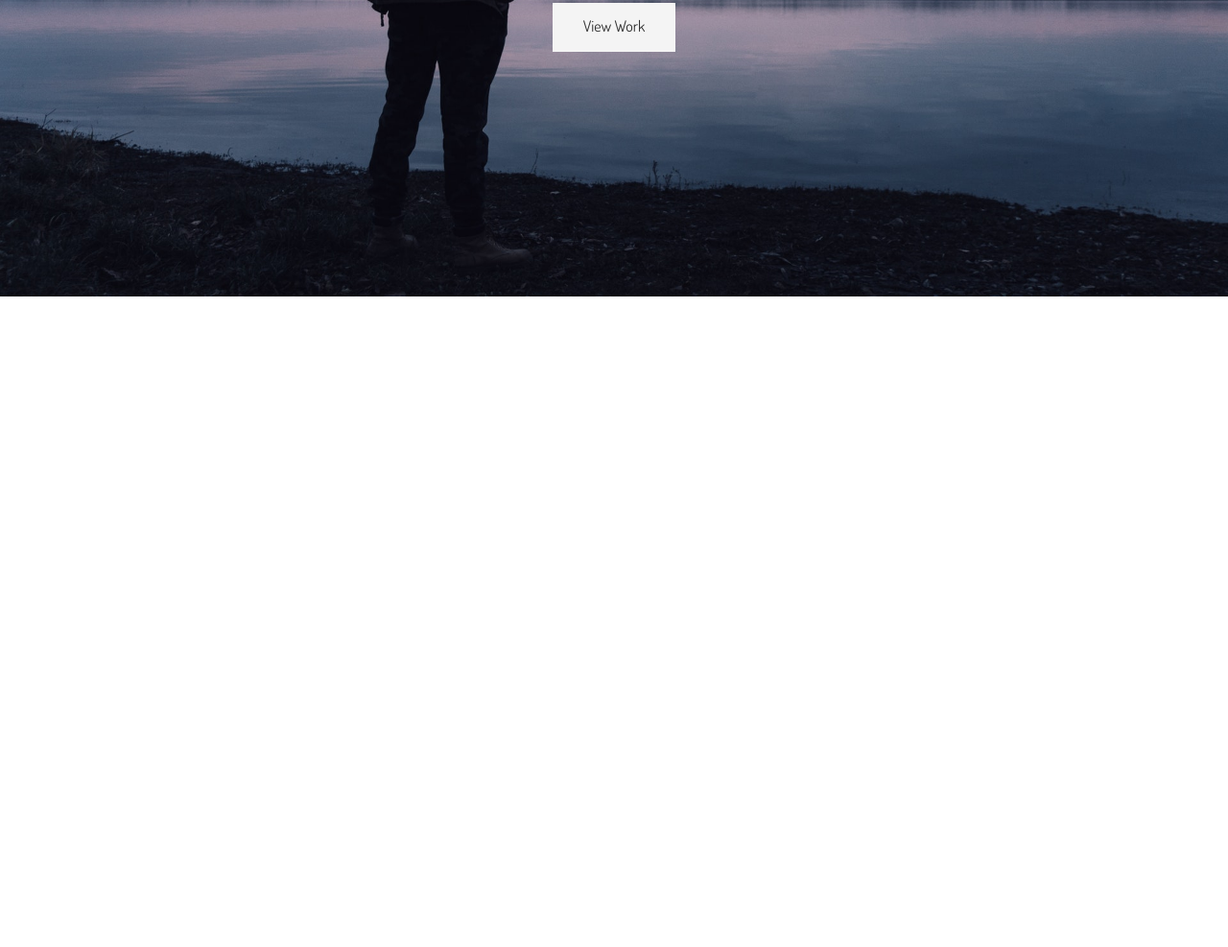
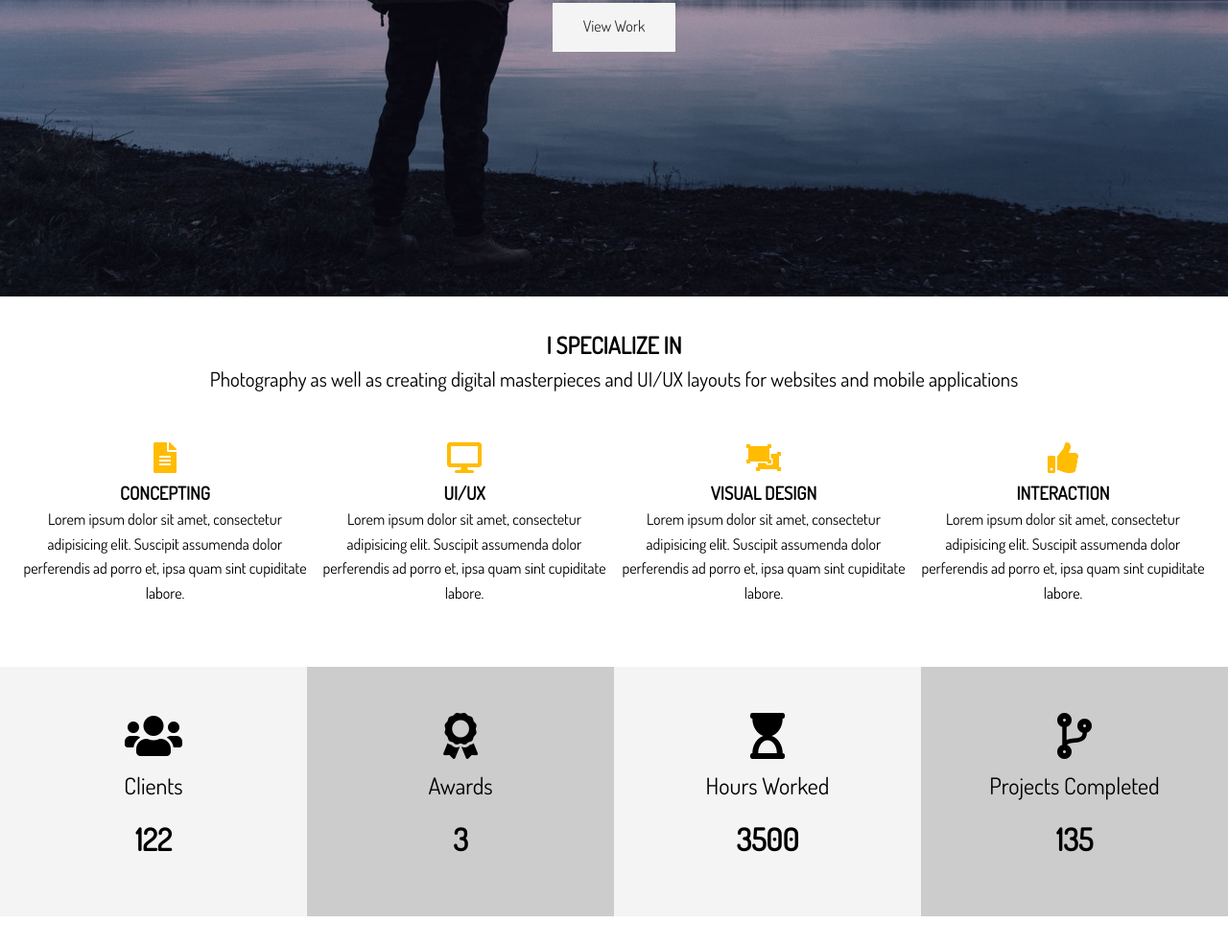
Before and after one commit to Ahmad-345/Portfolio-Website-With-SASS, a website: page dist/index.html in a window 1280 px wide. Shown: the part 491-1478 px from the top of the page at 96% size. Before the commit the page ends 800 px from the top, so only its background shows below. Drawn offline with Linux system fonts and the light colour scheme.

Commit message:
3. Specialize & Stats Sections are added

```diff
--- a/scss/_utilities.scss
+++ b/scss/_utilities.scss
@@ -50,6 +50,20 @@ input[class^='btn-']:hover {
   margin-bottom: 2rem;
 }
 
-.text-center {
-  text-align: center;
+.text-center { text-align: center; }
+
+/* Paddings */
+.py {
+  &-1 { padding: 1rem 0; }
+  &-2 { padding: 2rem 0; }
+  &-3 { padding: 3rem 0; }
+  &-4 { padding: 4rem 0; }
 }
+
+/* Margins*/
+.my {
+  &-1 { margin: 1rem 0; }
+  &-2 { margin: 2rem 0; }
+  &-3 { margin: 3rem 0; }
+  &-4 { margin: 4rem 0; }
+}
--- a/scss/main.scss
+++ b/scss/main.scss
@@ -1,9 +1,9 @@
 
-// Partials
+/* Partials */
 @import 'config';
 @import 'utilities';
 
-// General styles
+/* General styles */
 * {
   margin: 0;
   padding: 0;
@@ -33,7 +33,7 @@ img {
 }
 
 
-// Logo
+/* Logo */
 #logo {
   width: 70px;
   height: 70px;
@@ -41,7 +41,7 @@ img {
   text-transform: uppercase;
 }
 
-// Main Navbar
+/* Main Navbar */
 #main-nav {
   display: flex;
   justify-content: space-between;
@@ -73,15 +73,15 @@ img {
   }
 }
 
-// Header
+/* Header */
 #header {
-  // header-home
+  /* header-home */
   &-home {
     background: $bg-image no-repeat center right / cover;
     height: 100vh;
     color: #fff;
 
-    // Header Content
+    /* Header Content */
     .header-content {
       text-align: center;
       padding-top: 20%;
@@ -93,8 +93,64 @@ img {
     }
   }
 
-  // Header Inner
+  /* Header Inner */
   &-inner {
 
   }
 }
+
+
+/* Home Section */
+#home {
+
+  /* Section A: Specialize */
+  &-a {
+    .specials {
+      margin-top: 3rem;
+      display: grid;
+      grid-gap: 1rem;
+      grid-template-columns: repeat(4, 1fr);
+
+      .fas {
+        color: $main-color;
+        padding-bottom: 0.4rem;
+      }
+    }
+  } /* /Section A: Specialize */
+
+  /* Section B: Stats */
+  &-b {
+    .stats {
+      display: grid;
+      grid-template-columns: repeat(4, 1fr);
+
+      li {
+        line-height: 2;
+
+        &.stats-title {
+          font-size: 1.5rem;
+        }
+
+        &.stats-number {
+          font-size: 2rem;
+          font-weight: bold;
+        }
+      }
+
+      div {
+        padding: 3rem 0;
+
+        &:nth-child(odd) {
+          background: $light-color;
+        }
+        &:nth-child(even) {
+          background: $medium-color;
+        }
+      }
+    }
+  }
+  /* /Section B: Stats */
+}
+
+
+/* /Home Section */
```
Also changed, not shown: dist/css/main.css, dist/index.html.
